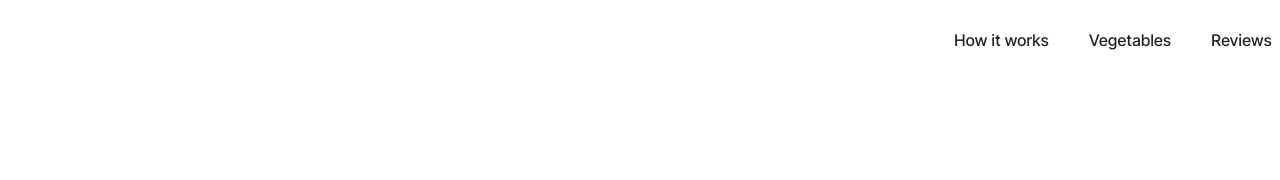
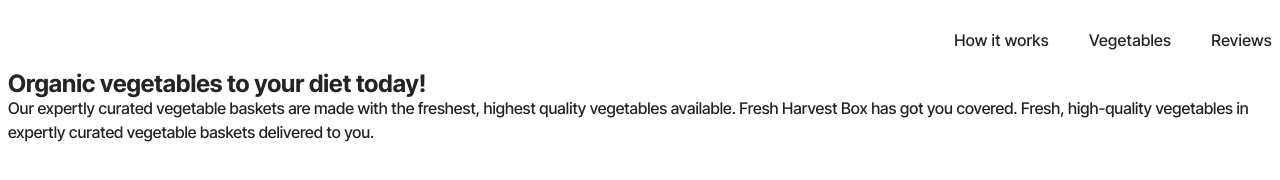
Before and after one commit to ReshetS/team-project, a website built with Vite: page src/index.html in a window 1280 px wide. Built offline with nearby package versions, Linux system fonts and the light colour scheme.

Commit message:
Add Hero section markup

```diff
--- a/src/partials/hero.html
+++ b/src/partials/hero.html
@@ -1,3 +1,14 @@
 <section class="hero">
-
+  <div class="container">
+    <div class="hero-text">
+      <h1 class="hero-header">Organic vegetables to your diet today!</h1>
+      <p class="hero-paragraph">
+        Our expertly curated vegetable baskets are made with the freshest,
+        highest quality vegetables available. Fresh Harvest Box has got you
+        covered. Fresh, high-quality vegetables in expertly curated vegetable
+        baskets delivered to you.
+      </p>
+    </div>
+    <div class="hero-image"></div>
+  </div>
 </section>
```
